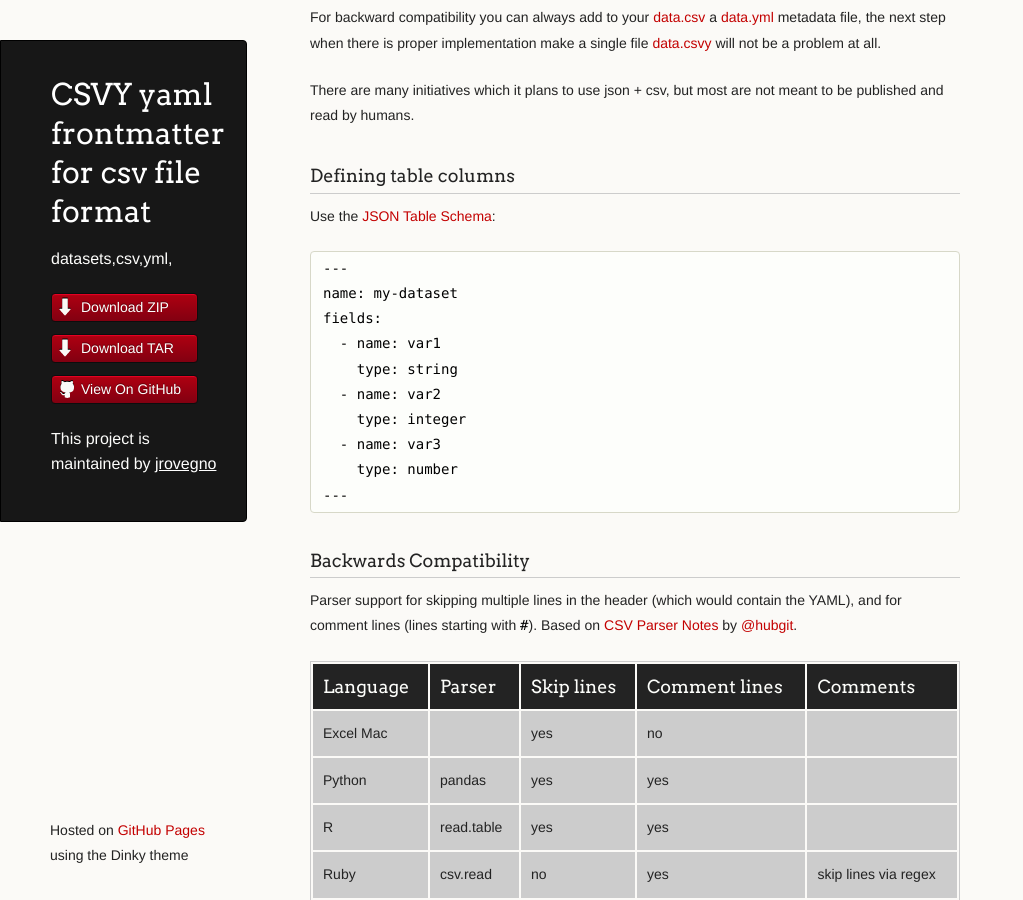
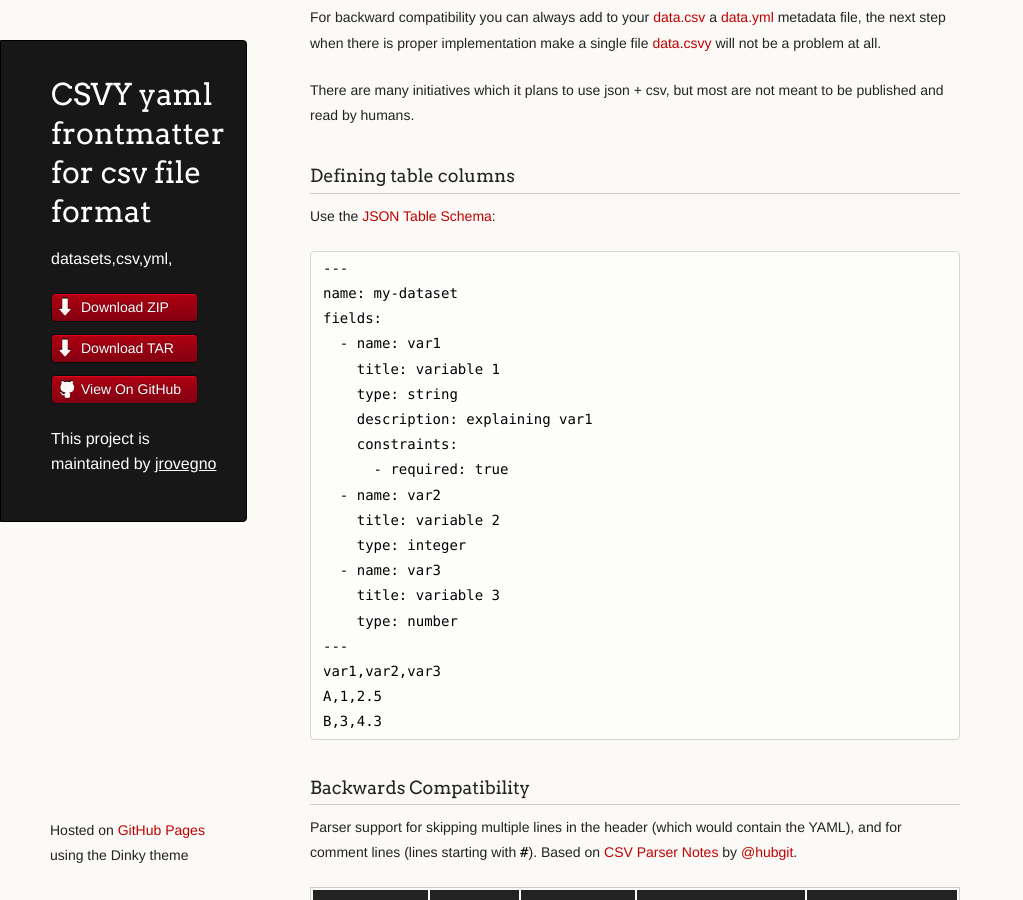
Before and after one commit to csvy/csvy.github.io, a Jekyll site: the page built from index.md, in a window 1280 px wide and 900 px high, scrolled down 250 px. Shown: the whole window, without its empty margins (0-1023 px from the left). Built offline with Jekyll 4.4.1, drawn with Linux system fonts in a browser that asks for light colours.

Commit message:
updated json schema example

```diff
--- a/index.md
+++ b/index.md
@@ -20,12 +20,21 @@ Use the [JSON Table Schema](http://dataprotocols.org/json-table-schema/):
     name: my-dataset
     fields:
       - name: var1
+        title: variable 1
         type: string
+        description: explaining var1
+        constraints:
+          - required: true
       - name: var2
+        title: variable 2
         type: integer
       - name: var3
+        title: variable 3
         type: number
     ---
+    var1,var2,var3
+    A,1,2.5
+    B,3,4.3
 
 ### Backwards Compatibility
 
```
